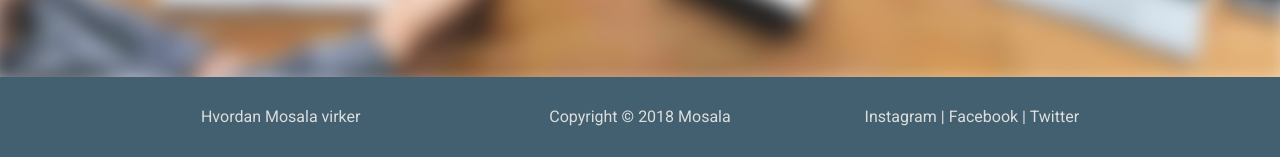
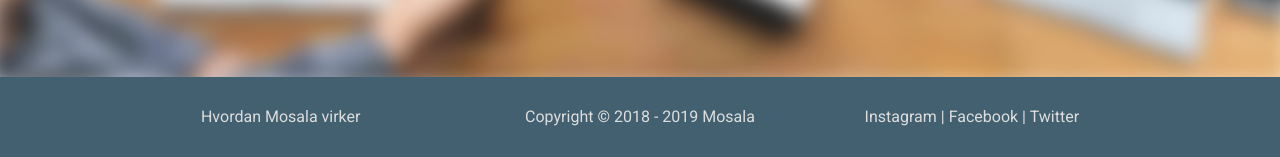
Before and after one commit to SanderGodard/Mosala, a PHP site: page /index.php in a window 1280 px wide. Shown: the part 723-880 px from the top of the page. Run offline with PHP 8.4, Linux system fonts and the light colour scheme.

Commit message:
Fixet et par bugs
Footer copyright symbol og 2019.
Og register form bredde på noen elementer

```diff
--- a/Styling/Styling.css
+++ b/Styling/Styling.css
@@ -643,6 +643,7 @@ h1 td a {
   font-style: italic; }
 
 #Personalia {
+  max-width: 700px;
   width: 100%;
   border-collapse: collapse;
   border: 0px solid #777; }
--- a/Styling/Styling.sass
+++ b/Styling/Styling.sass
@@ -790,6 +790,7 @@ h1 td a
 
 
 #Personalia
+  max-width: 700px
   width: 100%
   border-collapse: collapse
   border: 0px solid $SecondaryColor
--- a/Styling/footer.php
+++ b/Styling/footer.php
@@ -5,7 +5,7 @@
 		</td>
 
 		<td id="MiddleFooter">
-			<a href="/Mosala/Pages/About-us.php">Copyright <strong>&copy</strong> 2018 Mosala</a>
+			<a href="/Mosala/Pages/About-us.php">Copyright <strong>&copy;</strong> 2018 - 2019 Mosala</a>
 		</td>
 
 		<td id="RightFooter">
```
Also changed, not shown: 1 other file.
